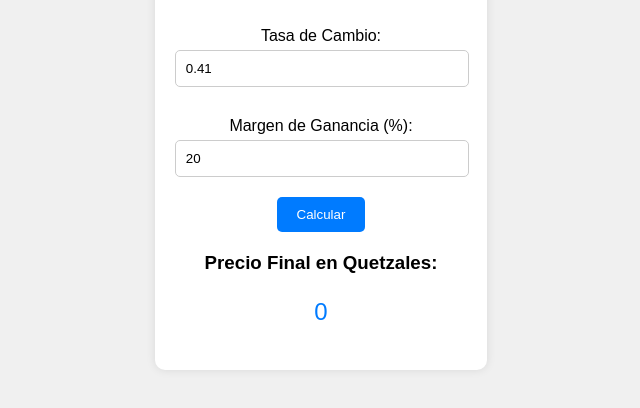
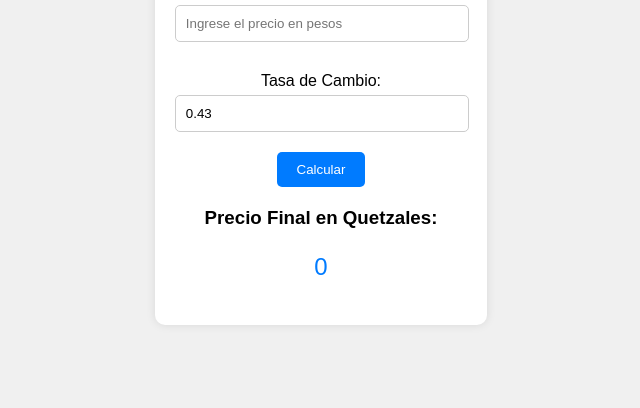
Before and after one commit to Stephaniekari/Calculadora-Precios, a plain HTML site: page index.html in a window 1280 px wide. Shown: the part 290-698 px from the top of the page, without its empty margins (319-959 px from the left). Drawn offline with Linux system fonts and the light colour scheme.

Commit message:
Add files via upload

```diff
--- a/index.html
+++ b/index.html
@@ -13,10 +13,7 @@
         <input type="number" id="price" placeholder="Ingrese el precio en pesos">
 
         <label for="exchangeRate">Tasa de Cambio:</label>
-        <input type="number" id="exchangeRate" placeholder="Tasa de cambio a Quetzales" value="0.41">
-
-        <label for="profitMargin">Margen de Ganancia (%):</label>
-        <input type="number" id="profitMargin" placeholder="Ingrese el margen de ganancia" value="20">
+        <input type="number" id="exchangeRate" placeholder="Tasa de cambio a Quetzales" value="0.43">
 
         <button onclick="calculatePrice()">Calcular</button>
 
```
